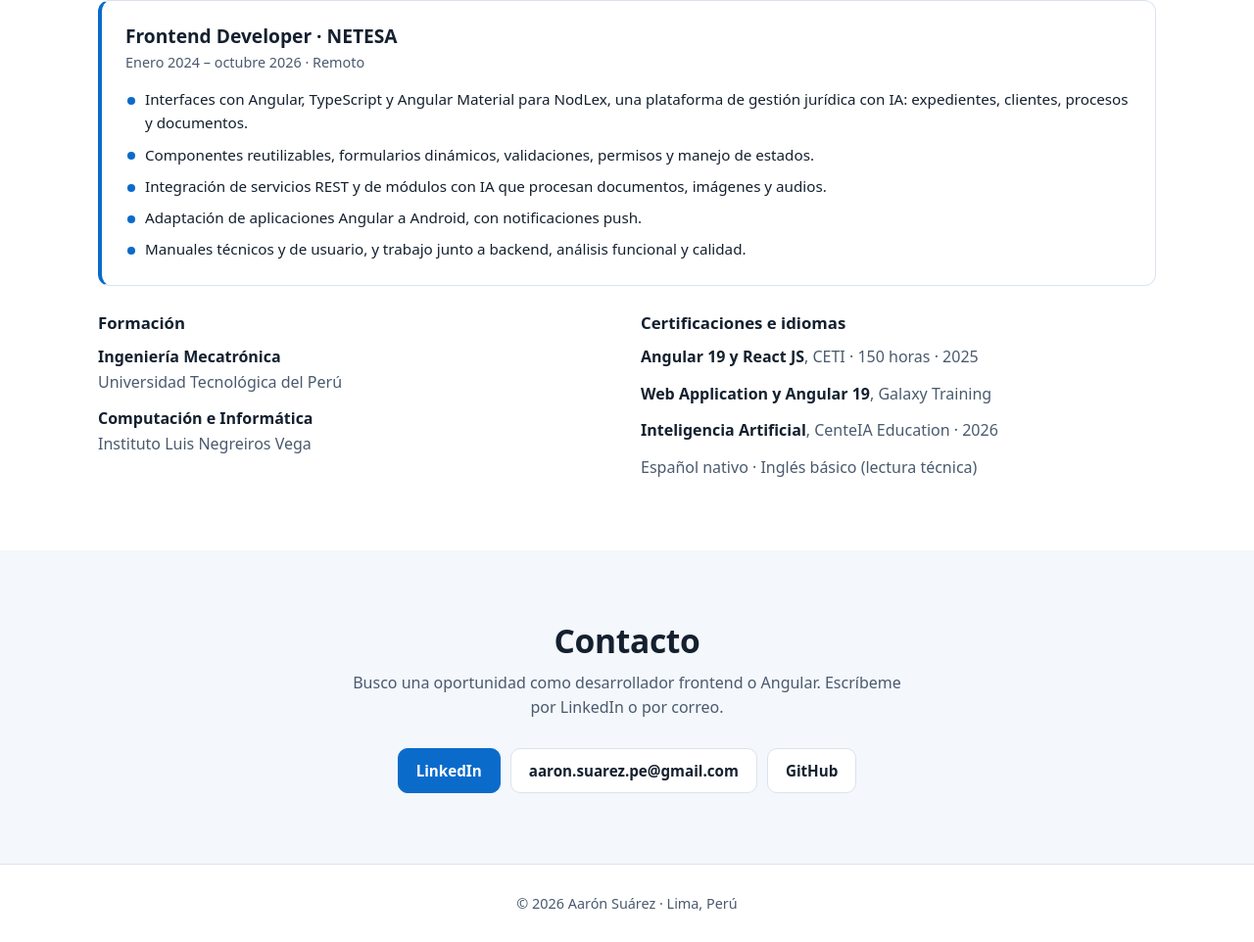
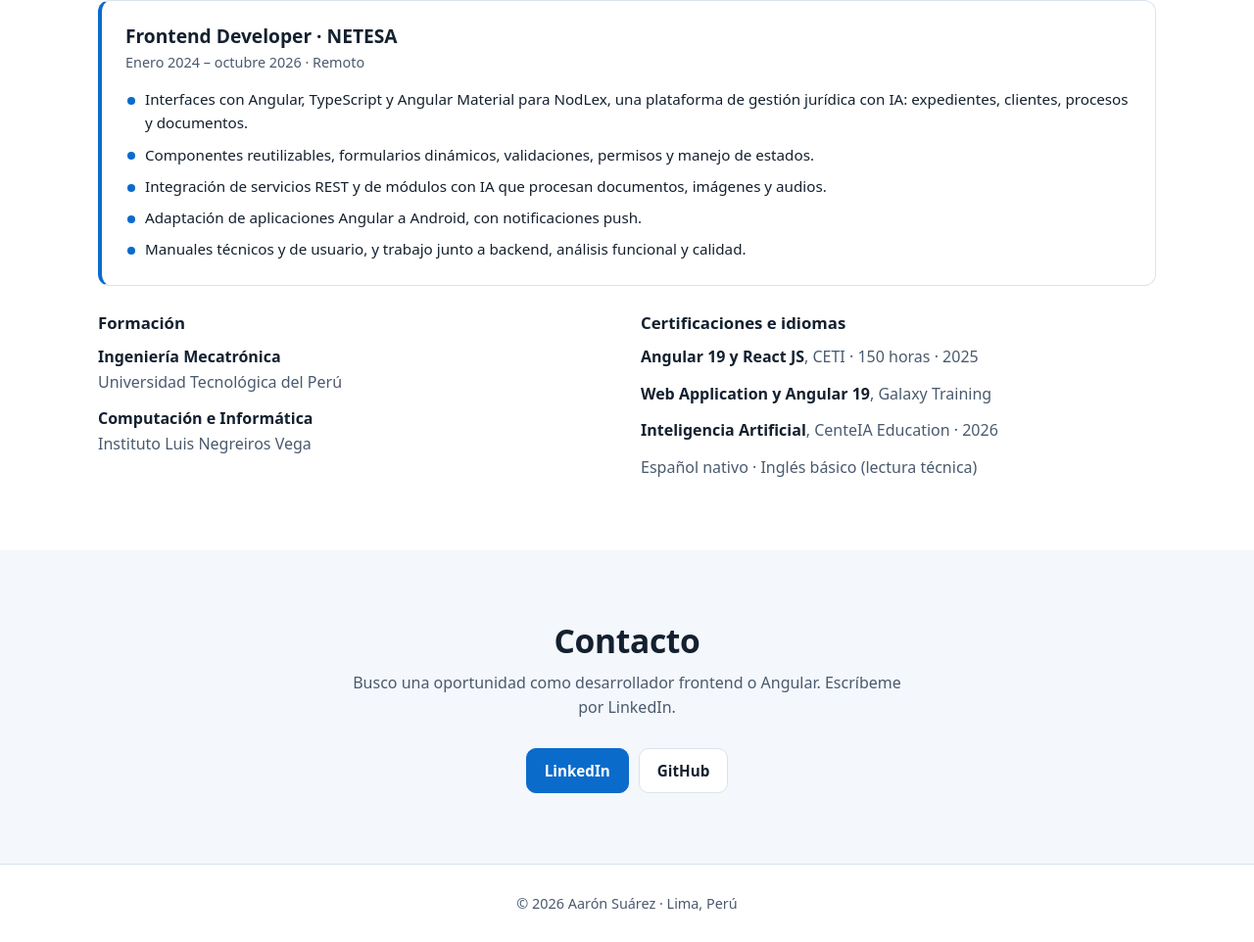
Before and after one commit to AaronSuarezPE/AaronSuarezPE.github.io, a plain HTML site: page index.html in a window 1280 px wide. Shown: the part 2331-3293 px from the top of the page at 98% size. Drawn offline with Linux system fonts and the light colour scheme.

Commit message:
Quitar correo de la seccion de contacto

```diff
--- a/index.html
+++ b/index.html
@@ -225,11 +225,10 @@
       <div class="contenedor contacto">
         <h2>Contacto</h2>
         <p class="seccion__intro">
-          Busco una oportunidad como desarrollador frontend o Angular. Escríbeme por LinkedIn o por correo.
+          Busco una oportunidad como desarrollador frontend o Angular. Escríbeme por LinkedIn.
         </p>
         <div class="acciones acciones--centro">
           <a class="boton boton--principal" href="https://www.linkedin.com/in/aaron-suarez-urbina" target="_blank" rel="noopener">LinkedIn</a>
-          <a class="boton" href="mailto:aaron.suarez.pe@gmail.com">aaron.suarez.pe@gmail.com</a>
           <a class="boton" href="https://github.com/AaronSuarezPE" target="_blank" rel="noopener">GitHub</a>
         </div>
       </div>
```
